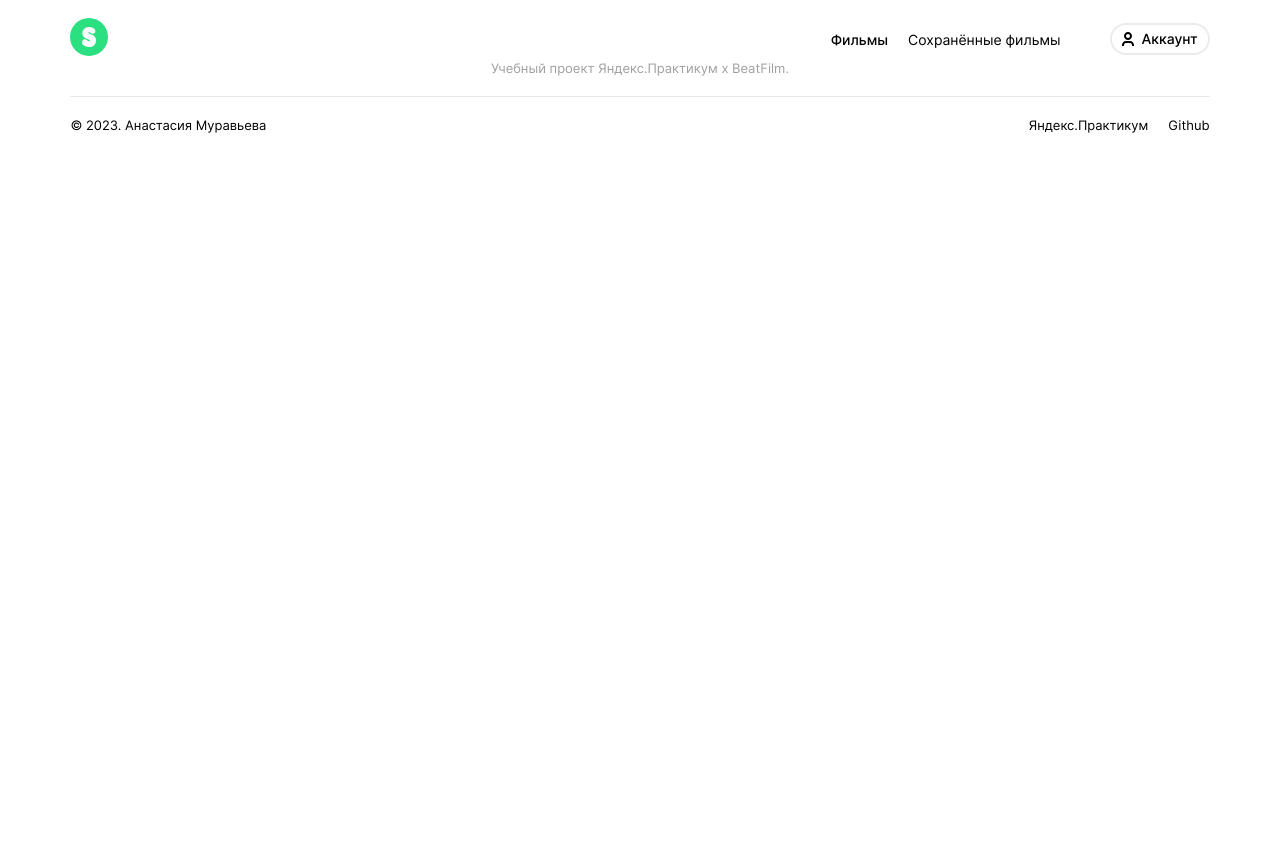
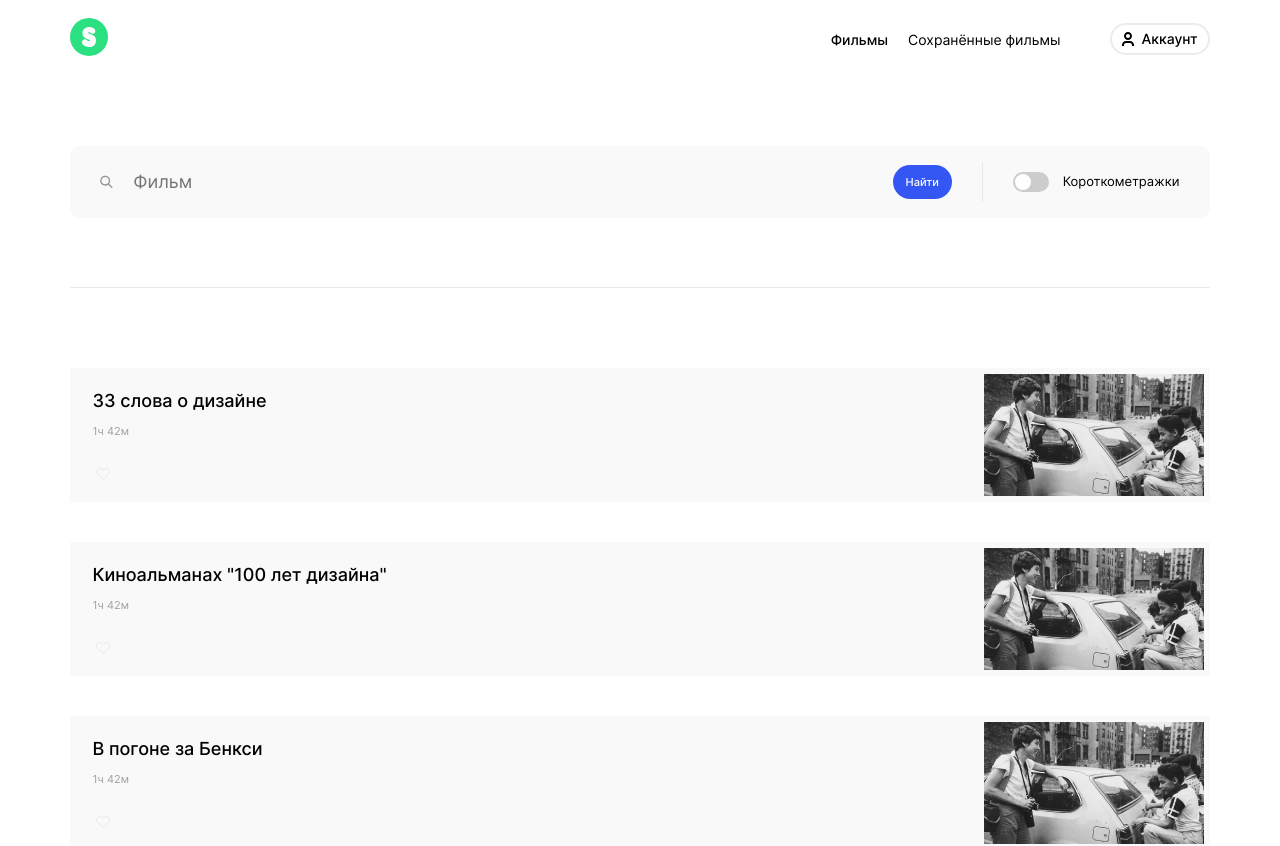
Before and after one commit to muravevanastya/movies-explorer-frontend, a React (Create React App) app: page /saved-movies in a window 1280 px wide. Shown: the top 846 px of the page. Before the commit the page ends 800 px from the top, so only its background shows below. Built offline with nearby package versions, Linux system fonts and the light colour scheme.

Commit message:
добавила компонент SavedMovies

```diff
--- a/src/components/App/App.jsx
+++ b/src/components/App/App.jsx
@@ -4,6 +4,7 @@ import Header from '../Header/Header';
 import Main from '../Main/Main';
 import Footer from '../Footer/Footer';
 import Movies from '../Movies/Movies';
+import SavedMovies from '../SavedMovies/SavedMovies';
 
 function App() {
   return (
@@ -16,7 +17,9 @@ function App() {
         <Route path='/movies'
           element={<Movies />}
         />
-        <Route path='/saved-movies'/>
+        <Route path='/saved-movies'
+          element={<SavedMovies />}
+        />
         <Route path='/profile'/>
         <Route path='/signin'/>
         <Route path='/signup'/>
--- /dev/null
+++ b/src/components/SavedMovies/SavedMovies.jsx
@@ -0,0 +1,11 @@
+import Movies from "../Movies/Movies";
+
+function SavedMovies() {
+  return (
+    <main className='saved-movies'>
+      <Movies />
+    </main>
+  )
+}
+
+export default SavedMovies;
```
Also changed, not shown: src/components/SavedMovies/SavedMovies.css (added).
